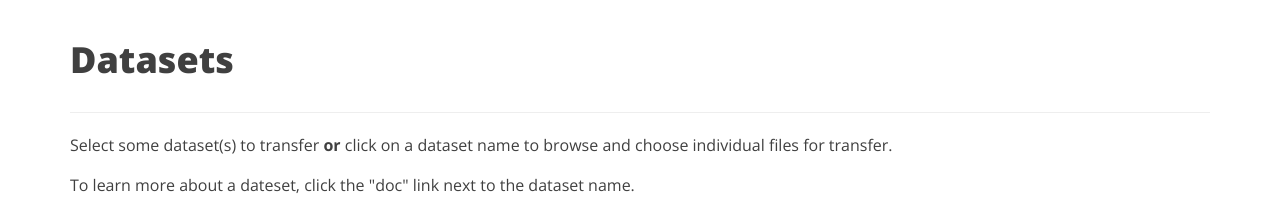
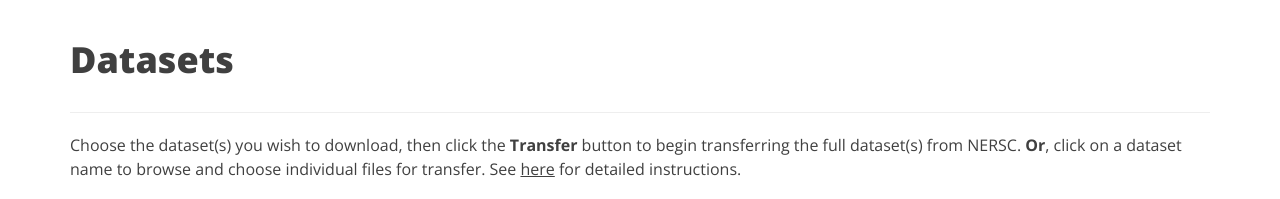
Before and after one commit to LSSTDESC/desc-data-portal, a Python web app: template web/portal/templates/transfer.jinja2 in a window 1280 px wide. Shown: the part 88-287 px from the top of the page. Run offline with Jinja, Linux system fonts and the light colour scheme; the template is opened without the code that fills it, so the values that code supplies are empty; some libraries are stand-ins or nearby versions.

Commit message:
Add endpoint sources to transfer pages

```diff
--- a/web/portal/templates/browse.jinja2
+++ b/web/portal/templates/browse.jinja2
@@ -18,7 +18,8 @@
   </p>
 
   <p>
-    Choose the files you wish to download, then click the <strong>Transfer</strong> button to begin the transfer.
+    Choose the files you wish to download, then click the <strong>Transfer</strong> button to begin transferring files from
+    {{ 'ANL' if session.source_endpoint == 0 else 'NERSC' }}.
     See <a href="{{url_for('render_doc', doc_name='download')}}">here</a> for detailed instructions.
   </p>
 
--- a/web/portal/templates/transfer.jinja2
+++ b/web/portal/templates/transfer.jinja2
@@ -12,10 +12,12 @@
     </div>
 
     <p>
-      Select some dataset(s) to transfer
-      <strong>or</strong>
-      click on a dataset name to browse and choose individual files for transfer.
+      Choose the dataset(s) you wish to download, then click the <strong>Transfer</strong> button to begin transferring the full dataset(s) from
+      {{ 'ANL' if session.source_endpoint == 0 else 'NERSC' }}.
+      <strong>Or</strong>, click on a dataset name to browse and choose individual files for transfer.
+      See <a href="{{url_for('render_doc', doc_name='download')}}">here</a> for detailed instructions.
     </p>
+
     <p>
       To learn more about a dateset, click the "doc" link next to the dataset name.
     </p>
```
